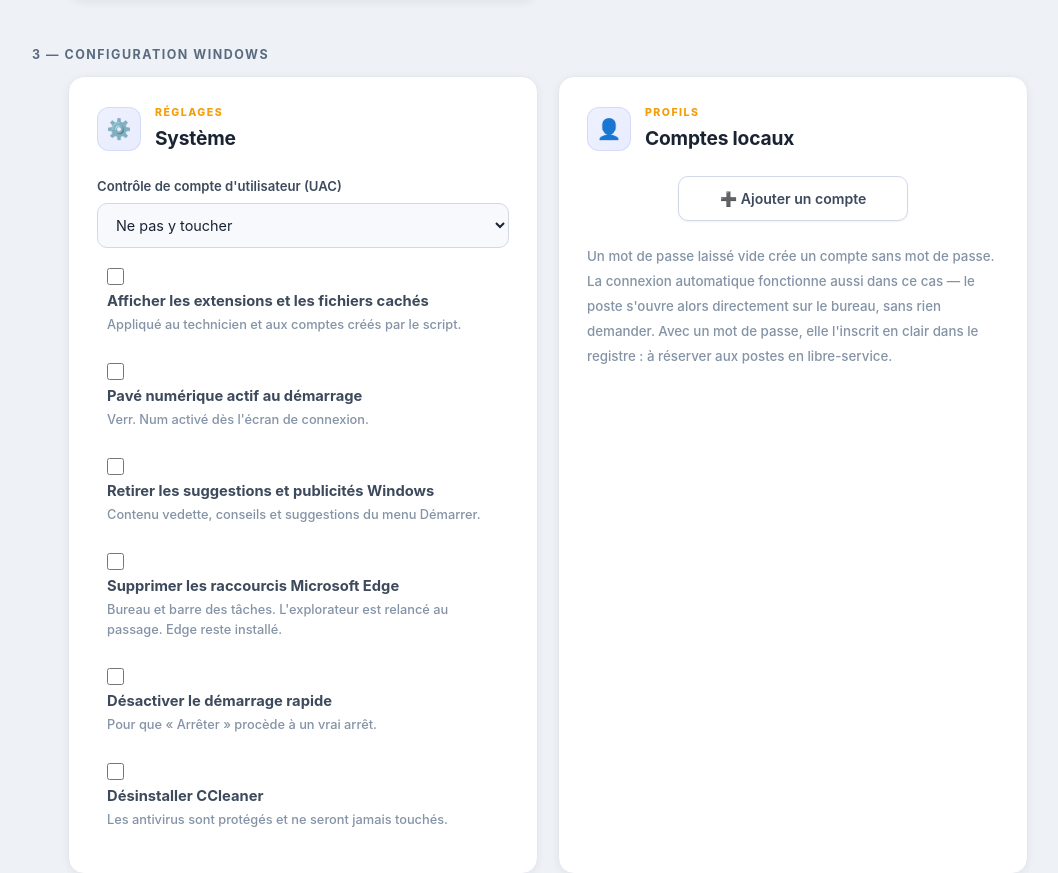
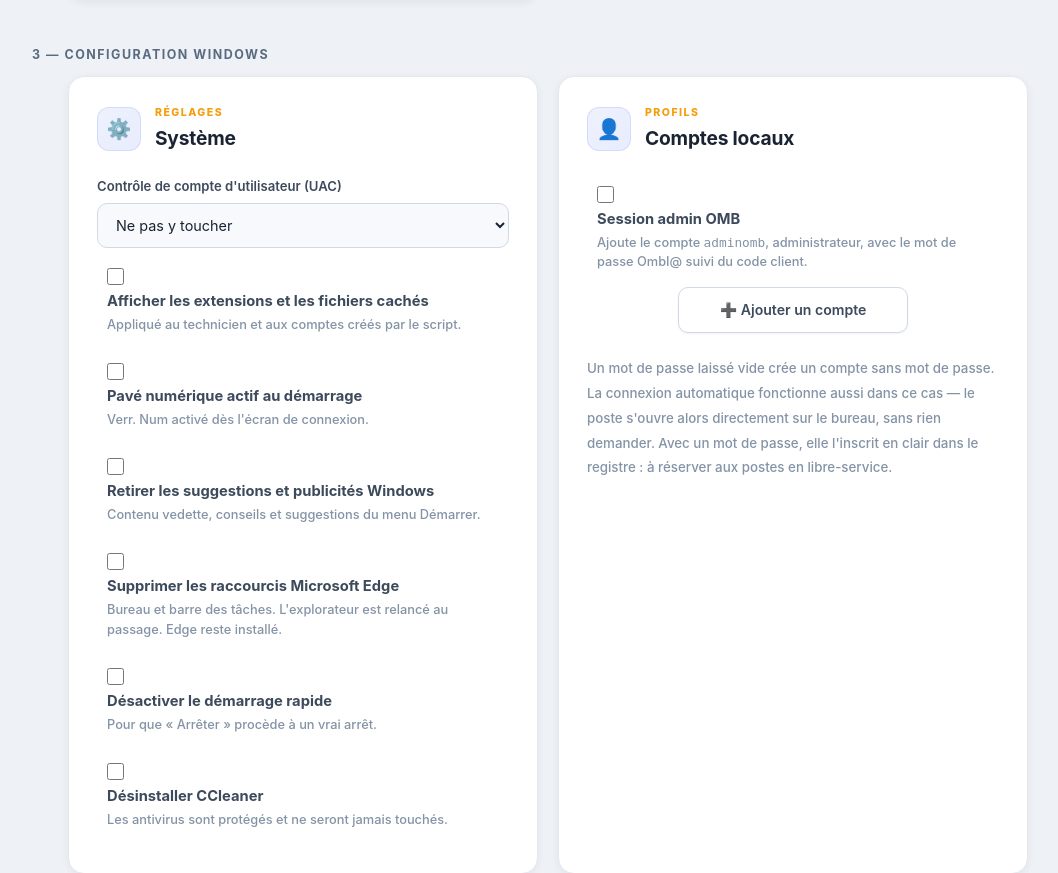
Before and after one commit to Pavupaprix/toshiba_manager, a Flask app: page /poste/ in a window 1280 px wide. Shown: the part 2095-2968 px from the top of the page, without its empty margins (92-1150 px from the left). Run offline with Flask 3, Linux system fonts and the light colour scheme.

Commit message:
feat: case "Session admin OMB" pour retrouver le compte adminomb
La liste de comptes part vide depuis qu'on a retire la ligne proposee
d'office, et avec elle le seul endroit ou le mot de passe se derivait du
code client. Le technicien devait donc retaper adminomb, OmbI@<code> et le
role administrateur a chaque poste -- trois occasions de se tromper sur la
valeur la plus sensible du formulaire.

Une case remet la ligne complete : nom adminomb, droits administrateur,
mot de passe qui n'expire jamais, et mot de passe derive du code client
qui le suit tant que personne n'y touche, exactement comme le champ
AnyDesk.

La case n'a pas d'etat propre : elle reflete la presence d'une ligne nommee
adminomb. Supprimer la ligne, la renommer, ou restaurer un export la remet
donc d'accord avec ce qui est affiche, sans qu'un drapeau cache puisse
diverger de l'ecran.

Verifie dans le navigateur : liste vide et case decochee au depart, ligne
complete a la coche, mot de passe qui suit le code client puis cesse de le
suivre des la premiere saisie manuelle, ligne retiree a la decoche, case
qui se decoche si l'on supprime ou renomme la ligne. Et de bout en bout :
le config.json genere porte OmbI@51940, tandis qu'une generation sans code
client est refusee en 400.

Co-Authored-By: Claude Opus 5 <noreply@anthropic.com>

```diff
--- a/ToshibaManager 1/ToshibaManager/static/poste.js
+++ b/ToshibaManager 1/ToshibaManager/static/poste.js
@@ -200,8 +200,10 @@
         ligne.querySelector('.c-mdp').addEventListener('input', function () {
             ligne.dataset.derive = '';
         });
+        ligne.querySelector('.c-nom').addEventListener('input', majCaseAdminOmb);
         ligne.querySelector('.c-suppr').addEventListener('click', function () {
             ligne.remove();
+            majCaseAdminOmb();
         });
         // Windows n'accepte qu'une seule ouverture de session automatique.
         ligne.querySelector('.c-auto').addEventListener('change', function () {
@@ -213,6 +215,46 @@
 
         listeComptes.appendChild(ligne);
         return ligne;
+    }
+
+    // -------------------------
+    // Session admin OMB
+    // -------------------------
+    // La case n'a pas d'etat propre : elle reflete la presence d'une ligne
+    // nommee adminomb. Un compte supprime a la main, renomme, ou restaure
+    // depuis un export la remet donc d'accord avec ce qui est affiche, sans
+    // qu'aucun drapeau cache ne puisse diverger.
+    var NOM_ADMIN_OMB = 'adminomb';
+    var caseAdminOmb = document.getElementById('sessionAdminOmb');
+
+    function lignesAdminOmb() {
+        return Array.prototype.filter.call(
+            listeComptes.querySelectorAll('.poste-compte'), function (l) {
+                return l.querySelector('.c-nom').value.trim().toLowerCase() === NOM_ADMIN_OMB;
+            });
+    }
+
+    function majCaseAdminOmb() {
+        if (caseAdminOmb) caseAdminOmb.checked = lignesAdminOmb().length > 0;
+    }
+
+    if (caseAdminOmb) {
+        caseAdminOmb.addEventListener('change', function () {
+            if (caseAdminOmb.checked) {
+                if (lignesAdminOmb().length === 0) {
+                    // derive : le mot de passe suit le code client tant que le
+                    // technicien n'y touche pas, comme pour AnyDesk.
+                    ajouterCompte({
+                        nom: NOM_ADMIN_OMB,
+                        motDePasse: motDePasseDerive(),
+                        admin: true,
+                        derive: true
+                    });
+                }
+            } else {
+                lignesAdminOmb().forEach(function (l) { l.remove(); });
+            }
+        });
     }
 
     function majMotsDePasseDerives() {
@@ -540,6 +582,7 @@
 
         listeComptes.innerHTML = '';
         (r.comptes || []).forEach(ajouterCompte);
+        majCaseAdminOmb();
 
         anydeskModifie = r.anydeskMotDePasse !== null && r.anydeskMotDePasse !== undefined;
         if (anydeskModifie) champAnyDesk.value = r.anydeskMotDePasse;
--- a/ToshibaManager 1/ToshibaManager/templates/poste.html
+++ b/ToshibaManager 1/ToshibaManager/templates/poste.html
@@ -233,6 +233,13 @@
                         <div><p class="smtp-eyebrow">PROFILS</p><h2>Comptes locaux</h2></div>
                     </div>
 
+                    <label class="poste-case">
+                        <input type="checkbox" id="sessionAdminOmb">
+                        <span><strong>Session admin OMB</strong>
+                        <small>Ajoute le compte <code>adminomb</code>, administrateur,
+                           avec le mot de passe OmbI@ suivi du code client.</small></span>
+                    </label>
+
                     <div id="listeComptes"></div>
 
                     <div class="smtp-buttons">
```
